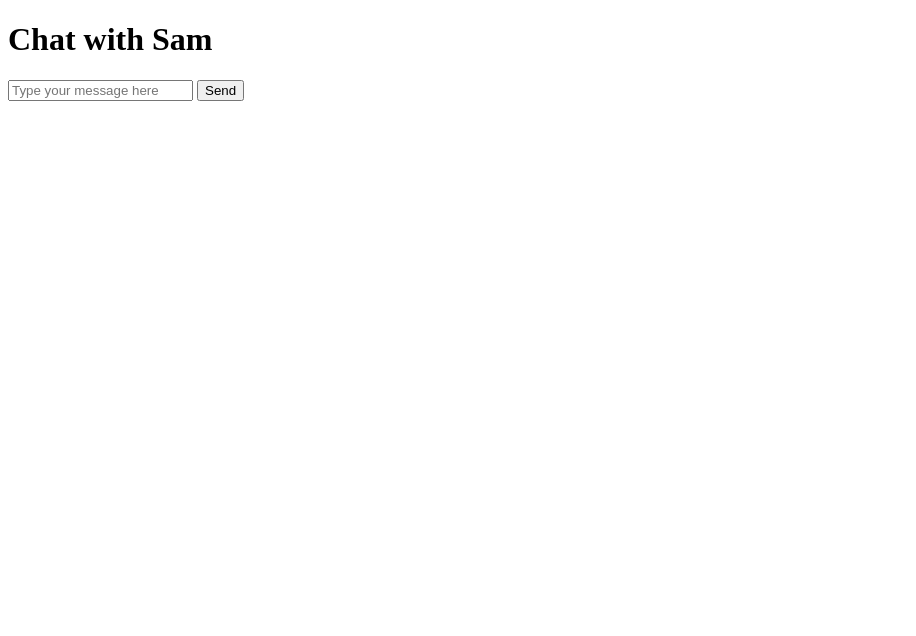
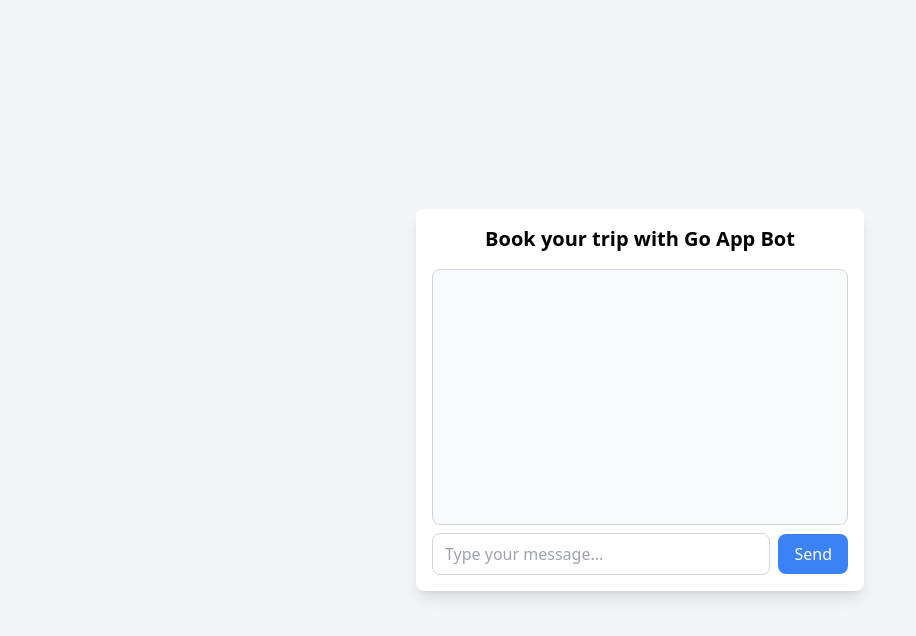
Before and after one commit to The-Wall-007/GoBotNodeJS, a website: page index.html in a window 1280 px wide. Shown: the whole page, without its empty margins (0-916 px from the left). Drawn offline with nearby package versions, Linux system fonts and the light colour scheme.

```diff
--- a/index.html
+++ b/index.html
@@ -4,37 +4,81 @@
     <meta charset="UTF-8" />
     <meta name="viewport" content="width=device-width, initial-scale=1.0" />
     <title>Generative AI Chat</title>
+    <script src="https://cdn.tailwindcss.com"></script>
   </head>
-  <body>
-    <h1>Chat with Sam</h1>
-    <input id="userInput" type="text" placeholder="Type your message here" />
-    <button onclick="sendMessage()">Send</button>
-    <div id="response"></div>
+  <body class="bg-gray-100 flex justify-center items-center h-screen">
+    <div class="w-full max-w-md bg-white shadow-lg rounded-lg p-4">
+      <h1 class="text-xl font-bold text-center mb-4">
+        Book your trip with Go App Bot
+      </h1>
+      <div
+        id="chatBox"
+        class="h-64 overflow-y-auto p-2 border border-gray-300 rounded-lg mb-2 bg-gray-50"
+      >
+        <!-- Chat messages will appear here -->
+      </div>
+      <div class="flex items-center gap-2">
+        <input
+          id="userInput"
+          type="text"
+          placeholder="Type your message..."
+          class="flex-1 border border-gray-300 rounded-lg px-3 py-2 focus:outline-none focus:ring-2 focus:ring-blue-500"
+        />
+        <button
+          id="sendButton"
+          onclick="sendMessage()"
+          class="bg-blue-500 text-white px-4 py-2 rounded-lg hover:bg-blue-600 transition"
+        >
+          Send
+        </button>
+      </div>
+      <p id="loading" class="text-center text-gray-500 mt-2 hidden">
+        Typing...
+      </p>
+    </div>
 
     <script>
       async function sendMessage() {
-        const userInput = document.getElementById("userInput").value;
-        const responseElement = document.getElementById("response");
+        const userInputElement = document.getElementById("userInput");
+        const sendButton = document.getElementById("sendButton");
+        const chatBox = document.getElementById("chatBox");
+        const loadingElement = document.getElementById("loading");
 
-        // Use the full API URL (including localhost and port)
-        const response = await fetch("http://localhost:3000/chat", {
-          method: "POST",
-          headers: {
-            "Content-Type": "application/json",
-          },
-          body: JSON.stringify({
-            userInput,
-            userId: "unique-user-id", // Add a static or dynamic userId
-          }),
-        });
+        const userInput = userInputElement.value.trim();
+        if (!userInput) return;
 
-        if (!response.ok) {
-          responseElement.innerHTML = "Error communicating with the server.";
-          return;
+        // Add user's message to chat box
+        chatBox.innerHTML += `<div class="text-right text-blue-600 my-1"><strong>You:</strong> ${userInput}</div>`;
+        userInputElement.value = "";
+        chatBox.scrollTop = chatBox.scrollHeight;
+
+        // Show loading indicator
+        loadingElement.classList.remove("hidden");
+        userInputElement.disabled = true;
+        sendButton.disabled = true;
+
+        try {
+          const response = await fetch("http://localhost:3000/chat", {
+            method: "POST",
+            headers: { "Content-Type": "application/json" },
+            body: JSON.stringify({ userInput, userId: "unique-user-id" }),
+          });
+
+          if (!response.ok) throw new Error("Server error");
+
+          const data = await response.json();
+
+          // Display bot's response
+          chatBox.innerHTML += `<div class="text-left text-gray-700 my-1"><strong>Sam:</strong> ${data.response}</div>`;
+        } catch (error) {
+          chatBox.innerHTML += `<div class="text-left text-red-600 my-1"><strong>Error:</strong> Unable to get response.</div>`;
+        } finally {
+          // Hide loading, enable input and button
+          loadingElement.classList.add("hidden");
+          userInputElement.disabled = false;
+          sendButton.disabled = false;
+          chatBox.scrollTop = chatBox.scrollHeight;
         }
-
-        const data = await response.json();
-        responseElement.innerHTML = data.response;
       }
     </script>
   </body>
```
Also changed, not shown: 1 other file.
